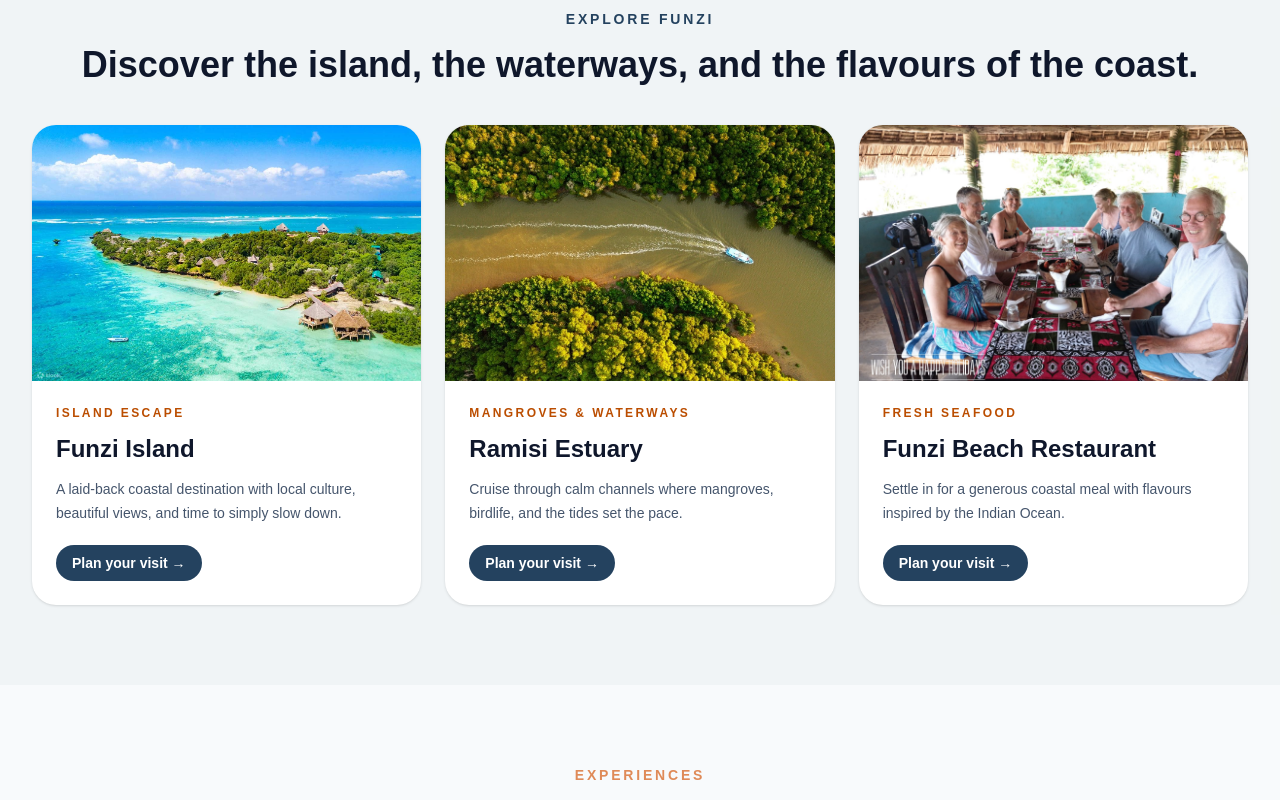
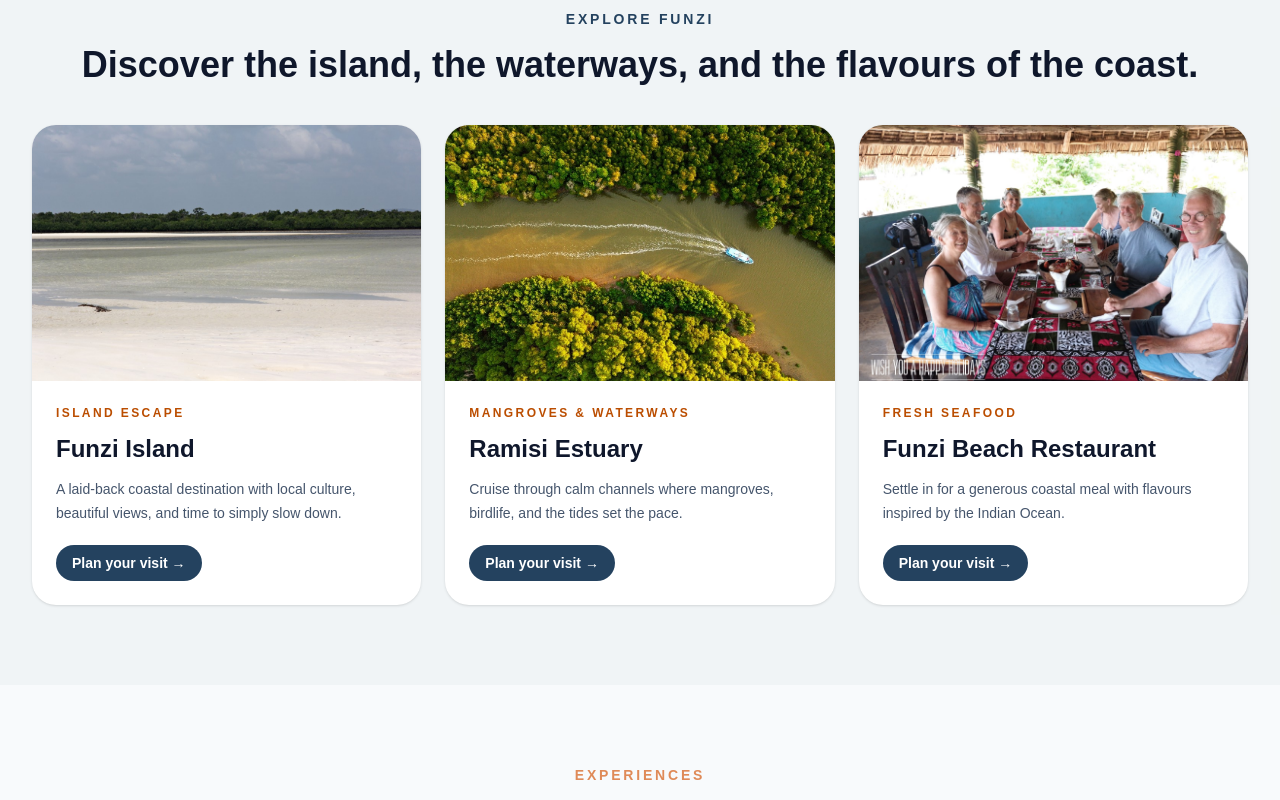
Before and after one commit to MatthewsRicky/funzibeachrestaurant, a Next.js app: page / in a window 1280 px wide. Shown: the part 2180-2980 px from the top of the page. Built offline with nearby package versions, Linux system fonts and the light colour scheme.

Commit message:
Editiing out the funzi image.

```diff
--- a/components/Destinations.tsx
+++ b/components/Destinations.tsx
@@ -3,7 +3,7 @@ const destinations = [
     name: "Funzi Island",
     label: "Island escape",
     text: "A laid-back coastal destination with local culture, beautiful views, and time to simply slow down.",
-    image: "/funziisland.jpg",
+    image: "/funzi2.jpg",
   },
   {
     name: "Ramisi Estuary",
--- a/components/Gallery.tsx
+++ b/components/Gallery.tsx
@@ -10,7 +10,7 @@ const galleryImages = [
       "A relaxed coastal table for fresh seafood, local flavours, and long, unhurried lunches.",
   },
   {
-    src: "/funziisland.jpg",
+    src: "/funzi2.jpg",
     title: "Funzi Island",
     description:
       "A beautiful island escape where quiet beaches, local culture, and slow coastal living meet.",
```
